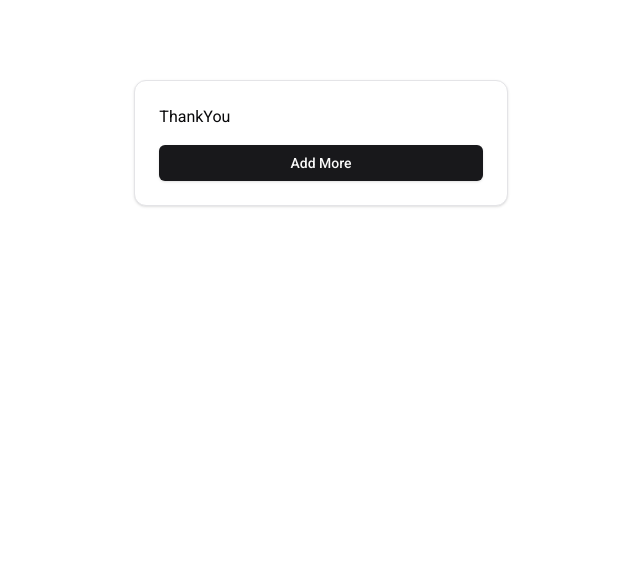
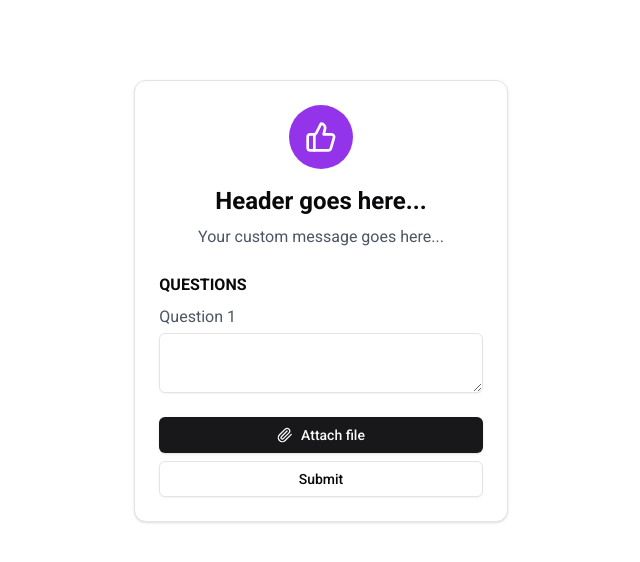
Before and after one commit to its-rajesh-smp/feed-webr-website, a React (Vite) app: page /1 in a window 1280 px wide. Shown: the top 562 px of the page, without its empty margins (319-959 px from the left). Built offline with nearby package versions, Linux system fonts and the light colour scheme; no server answers; what apollo-upload-client would draw is missing.

Commit message:
REFACTOR: Refactored the code

```diff
--- a/src/pages/collect-review/CollectReview.tsx
+++ b/src/pages/collect-review/CollectReview.tsx
@@ -1,12 +1,12 @@
 import { Card } from "@/common/components/shadcn/ui/card";
-import ThankYou from "./components/pages/ThankYou";
+import Form from "./components/pages/Form";
 
 function CollectReview() {
   return (
     <div className="lg:p-20 p-2  flex justify-center">
       <Card className="p-6  w-full lg:w-1/3">
-        {/* <Form /> */}
-        <ThankYou />
+        <Form />
+        {/* <ThankYou /> */}
       </Card>
     </div>
   );
```
